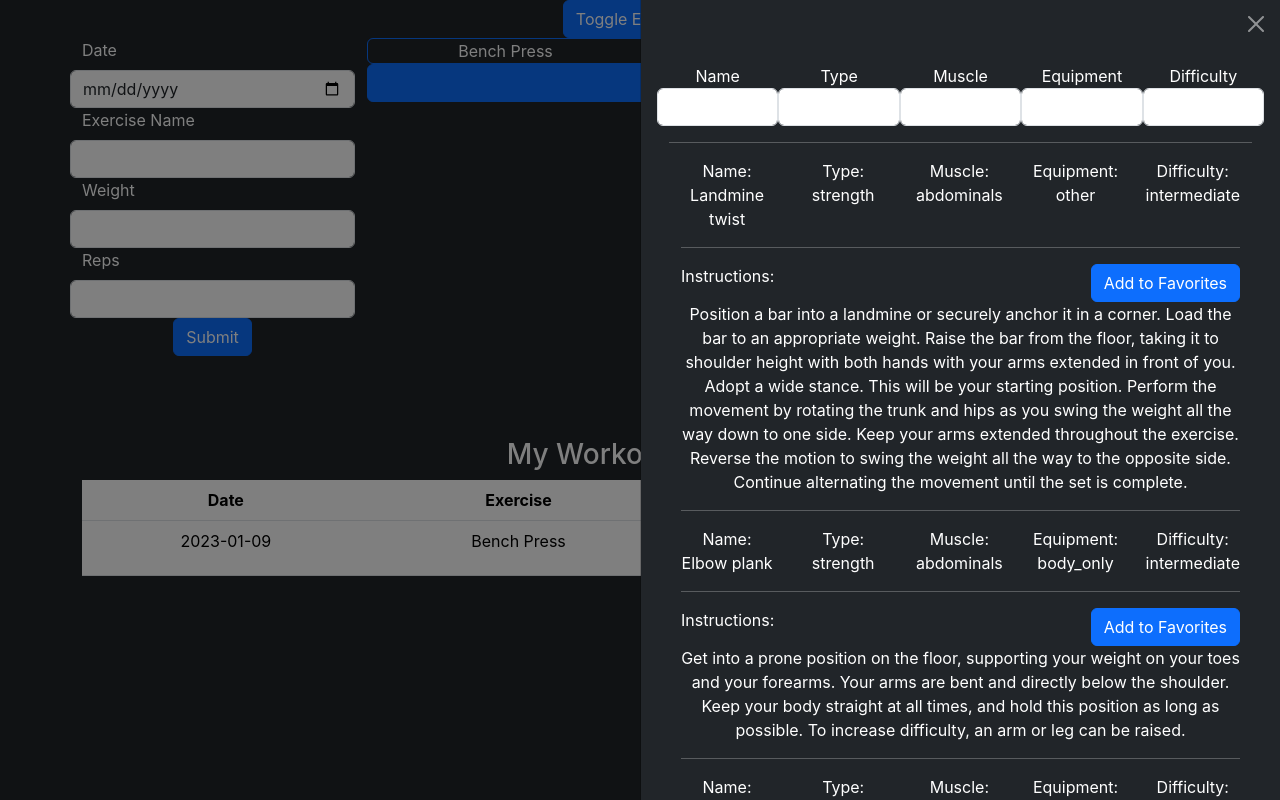
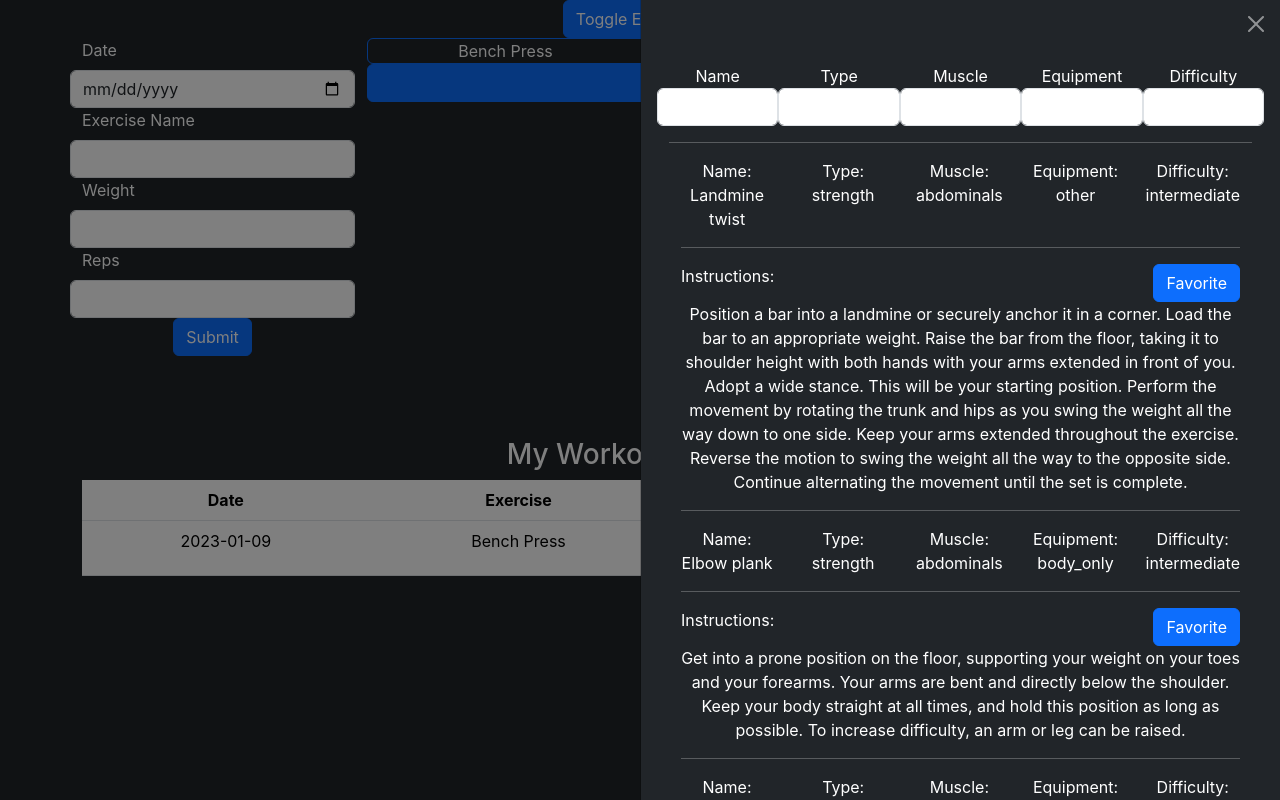
Before and after one commit to tylersb/react-workout-tracker, a React (Create React App) app: page / in a window 1280 px wide. Both pictures are taken after a click on the button "Toggle Exercises". Built offline with nearby package versions, Linux system fonts and the light colour scheme.

Commit message:
adds conditional rendering of favorites button on list of exercises and updates favorite function to handle removing exercise if it exists in favorites

```diff
--- a/src/App.js
+++ b/src/App.js
@@ -40,13 +40,20 @@ function App() {
     setSavedWorkouts([...savedWorkouts, newWorkout])
   }
 
-  // const handleFavorite = () => {
-
-  // }
+  const handleFavorite = (addFavorite) => {
+    const newFavorites = [...favorites]
+    const favoriteExists = newFavorites.indexOf(addFavorite)
+    if(favoriteExists > 0 ) {
+      newFavorites.splice(favoriteExists, 1)
+    } else {
+      newFavorites.push(addFavorite)
+    }
+    setFavorites(newFavorites)
+  }
 
   return (
     <div className="App">
-    <Navbar />
+    <Navbar handleFavorite={handleFavorite} favorites={favorites}/>
       <div className="container">
         <div className="row">
           <div className="col-3">
--- a/src/components/Exercises.jsx
+++ b/src/components/Exercises.jsx
@@ -1,7 +1,7 @@
 import exerciseData from '../exerciseData.js'
 import { useState } from 'react'
 
-export default function Exercises() {
+export default function Exercises(props) {
   const [name, setName] = useState('')
   const [type, setType] = useState('')
   const [muscle, setMuscle] = useState('')
@@ -36,7 +36,11 @@ export default function Exercises() {
               <input
                 type="submit"
                 className="btn btn-primary"
-                value="Add to Favorites"
+                value={props.favorites.includes(exercise) ? 'Unfavorite' : 'Favorite'}
+                onClick={(e) => {
+                  e.preventDefault()
+                  props.handleFavorite(exercise)
+                }}
               />
             </form>
           </div>
--- a/src/components/Navbar.jsx
+++ b/src/components/Navbar.jsx
@@ -1,6 +1,6 @@
 import Exercises from './Exercises'
 
-export default function Navbar() {
+export default function Navbar(props) {
   return (
     <div>
       <button
@@ -30,7 +30,7 @@ export default function Navbar() {
           ></button>
         </div>
         <div className="offcanvas-body">
-          <Exercises />
+          <Exercises favorites={props.favorites} handleFavorite={props.handleFavorite}/>
         </div>
       </div>
     </div>
```
